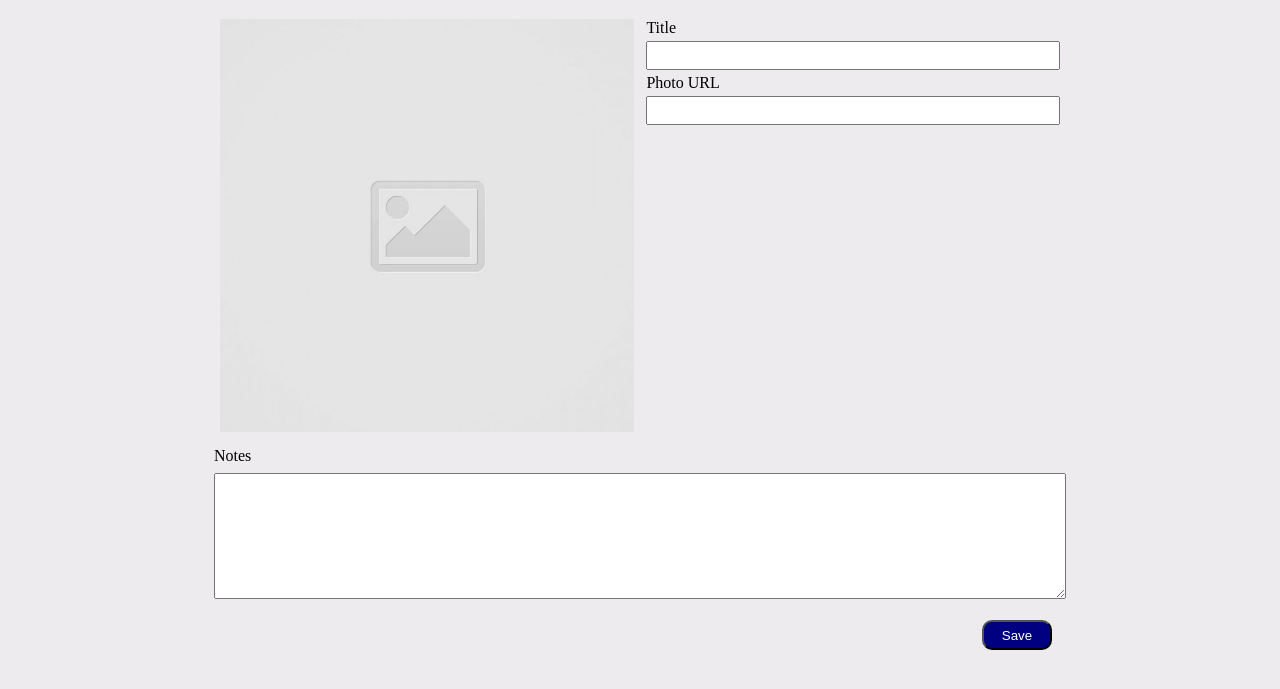
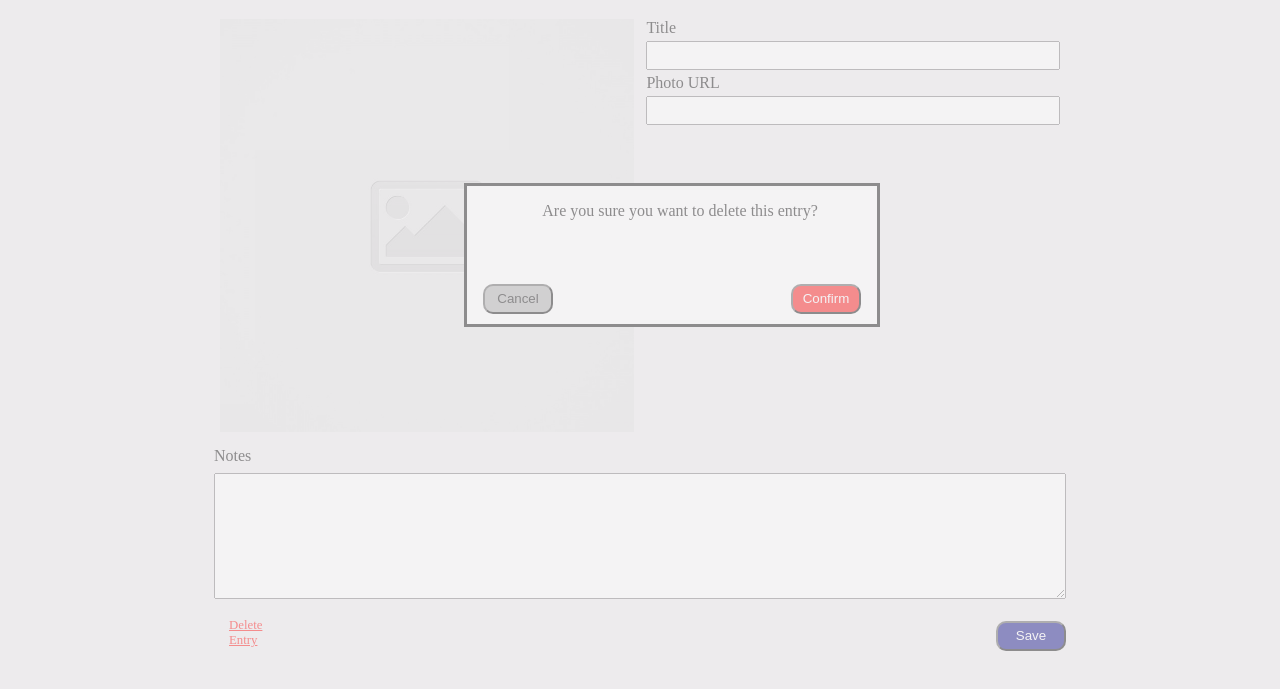
Before and after one commit to james-aguirre/code-journal, a website: page index.html in a window 1280 px wide. Shown: the part 105-794 px from the top of the page. Drawn offline with Linux system fonts and the light colour scheme.

Commit message:
delete button and modal skeleton

```diff
--- a/css/styles.css
+++ b/css/styles.css
@@ -16,7 +16,6 @@ button {
   height: 30px;
   border-radius: 10px;
   margin-top: 2%;
-  margin-left: 48rem;
 }
 
 input {
@@ -55,6 +54,7 @@ h1 h2 {
 
 .form-actions {
   display: flex;
+  flex-basis: 50%;
 }
 
 a {
@@ -83,6 +83,7 @@ h1 {
   display: flex;
   height: 2.5rem;
   margin-bottom: 2rem;
+  width: 100%;
 }
 
 .anchor-tag {
@@ -123,3 +124,49 @@ h3 {
 .column-half {
   padding: 0.4rem;
 }
+
+.delete-button {
+  text-decoration: underline;
+  color: red;
+  font-size: 0.8rem;
+  width: 5rem;
+}
+
+.modal-buttons {
+  display: flex;
+  justify-content: space-between;
+  margin-top: 3.5rem;
+}
+
+.modal {
+  position: absolute;
+  left: 50%;
+  margin-left: -11rem;
+  top: 50%;
+  margin-top: -7rem;
+  height: 9rem;
+  width: 26rem;
+  background-color: white;
+  border-color: black;
+  border-style: solid;
+  padding-left: 1rem;
+  text-align: center;
+}
+
+.modal-confirm {
+  background-color: red;
+  margin-right: 1rem;
+}
+
+.modal-cancel {
+  background-color: darkgray;
+  color: black;
+}
+
+.overlay {
+  background: (transparent, rgba(20, 16, 16, 0.671));
+}
+
+form {
+  opacity: 0.4;
+}
--- a/index.html
+++ b/index.html
@@ -18,7 +18,7 @@
   <link rel="stylesheet" href="css/layout.css">
   <link rel="stylesheet" href="css/styles.css">
 </head>
-<body>
+<body class="overlay">
   <header id="main-header">
     <div class="container">
       <div class="header">
@@ -62,12 +62,22 @@
               required>
             </textarea>
           </div>
-          <div class="form-actions">
+
+          <div class="row-2">
+            <a href="#" class="delete-button">Delete Entry</a>
             <button
-              type="submit"
-              >Save
+                type="submit"
+                >Save
             </button>
+            <div class="modal">
+              <p>Are you sure you want to delete this entry?</p>
+              <div class="modal-buttons">
+                <button class="modal-cancel">Cancel</button>
+                <button class="modal-confirm">Confirm</button>
+              </div>
+            </div>
           </div>
+
         </div>
       </form>
     </div>
--- a/js/main.js
+++ b/js/main.js
@@ -8,6 +8,7 @@ const $entries = document.getElementById('entries');
 const $noEntries = document.getElementById('no-entries');
 const $anchorTag = document.querySelector('.anchor-tag');
 const $anchorTagTwo = document.querySelector('.new-button');
+const $deleteButton = document.querySelector('.delete-button');
 const $formHeader = document.querySelector('.entry-header');
 
 $image.addEventListener('input', function (event) {
@@ -33,6 +34,7 @@ $form.addEventListener('submit', function (event) {
     toggleNoEntries();
 
     // 3rd edit below, this is to fill out form template save edit information on submit
+    // This is to replace pre exisiting entry in entries array with edited version && load it into the dom tree without refreshing page
   } else {
 
     messageData.entryId = data.editing.entryId;
@@ -102,6 +104,7 @@ document.addEventListener('DOMContentLoaded', function (event) {
 }
 );
 
+// to toggle no entries text if entries array is null
 function toggleNoEntries() {
   if (data.entries.length === 0) {
     $noEntries.classList.remove('hidden');
@@ -115,12 +118,16 @@ $anchorTag.addEventListener('click', function () {
 }
 );
 
+// button for new entry form
 $anchorTagTwo.addEventListener('click', function () {
+  $deleteButton.setAttribute('class', 'hidden');
   viewSwap('entry-form');
 }
 );
 
-// this function to stay on same page during refresh as wall as swap views without reloading page
+// modal open function
+
+// this function is to stay on same page during refresh as well as swap views without reloading page
 function viewSwap(string) {
   if (string === 'entries') {
     $entries.classList.remove('hidden');
@@ -133,7 +140,7 @@ function viewSwap(string) {
   }
 }
 
-// This is to swap pages if icon is clicked
+// This is to swap views if icon is clicked
 $list.addEventListener('click', function () {
   if (event.target.tagName === 'I') {
     // in quotes + brackets to grab the nearest element with data-entry-id attribute
@@ -153,6 +160,7 @@ $list.addEventListener('click', function () {
   $title.value = data.editing.title;
   $img.value = data.editing.img;
   $notes.innerHTML = data.editing.notes;
+  $deleteButton.removeAttribute('class', 'hidden');
   viewSwap('entry-form');
 }
 );
```
